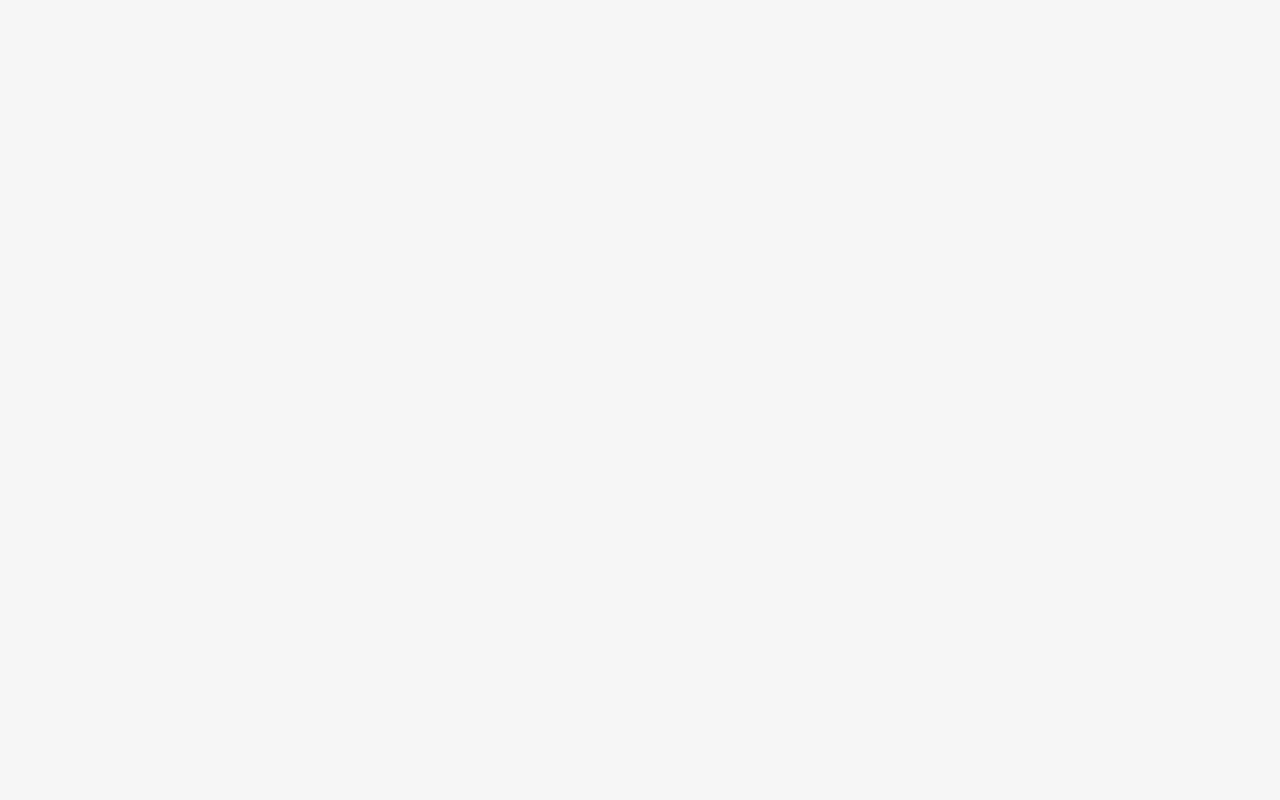
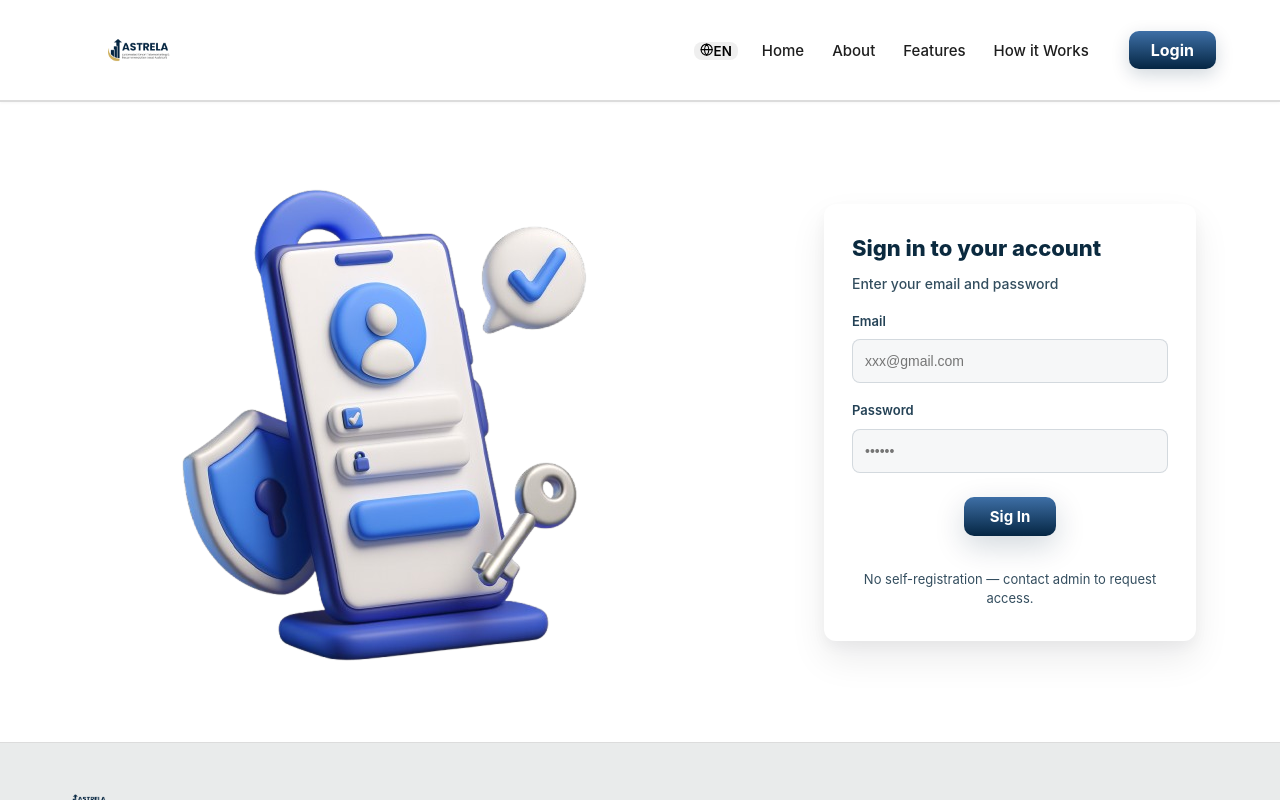
Before and after one commit to KafiRijal/Astrela-app, a React (Vite) app: page /login in a window 1280 px wide. Before the commit this address had no page. Built offline with nearby package versions, Linux system fonts and the light colour scheme.

Commit message:
feat: add Login page, HeroIllustration component, and SignInCard component

```diff
--- a/src/App.jsx
+++ b/src/App.jsx
@@ -1,6 +1,7 @@
 import React from "react";
 import LandingPage from './pages/LandingPage'
 import { BrowserRouter, Routes, Route } from "react-router-dom";
+import Login from './pages/Login'
 import "./index.css";
 
 export default function App() {
@@ -10,6 +11,7 @@ export default function App() {
       <BrowserRouter>
       <Routes>
         <Route path="/" element={<LandingPage />} />
+        <Route path="/login" element={<Login />} />
       </Routes>
     </BrowserRouter>
 
--- /dev/null
+++ b/src/components/Login/HeroIllustration/HeroIllustration.jsx
@@ -0,0 +1,12 @@
+import React from "react";
+import styles from "./HeroIllustration.module.css";
+import LoginIllustration from "../../../assets/login.png";
+
+
+export default function HeroIllustration({ alt = "Login illustration" }) {
+  return (
+    <div className={styles.wrapper} aria-hidden="true">
+      <img src={LoginIllustration} alt={alt} className={styles.image} />
+    </div>
+  );
+}
--- /dev/null
+++ b/src/components/Login/HeroIllustration/HeroIllustration.module.css
@@ -0,0 +1,18 @@
+.wrapper {
+  display: flex;
+  align-items: center;
+  justify-content: center;
+  padding: 24px;
+  box-sizing: border-box;
+}
+
+.image {
+  max-width: 520px;
+  width: 100%;
+  height: auto;
+  display: block;
+  object-fit: contain;
+  filter: none;
+  -webkit-user-drag: none;
+  user-select: none;
+}
--- /dev/null
+++ b/src/components/Login/SignInCard/SignInCard.jsx
@@ -0,0 +1,69 @@
+import React, { useState } from "react";
+import styles from "./SignInCard.module.css";
+
+export default function SignInCard({ onSignIn }) {
+  const [email, setEmail] = useState("");
+  const [password, setPassword] = useState("");
+
+  function handleSubmit(e) {
+    e.preventDefault();
+    if (onSignIn) onSignIn({ email, password });
+    else {
+      // fallback: simple debugging behaviour
+      console.log("SignIn:", { email, password });
+    }
+  }
+
+  return (
+    <aside className={styles.cardWrap}>
+      <form className={styles.card} onSubmit={handleSubmit} aria-label="Sign in">
+        <div className={styles.header}>
+          <h2 className={styles.title}>Sign in to your account</h2>
+          <p className={styles.subtitle}>Enter your email and password</p>
+        </div>
+
+        <div className={styles.field}>
+          <label className={styles.label} htmlFor="email">
+            Email
+          </label>
+          <input
+            id="email"
+            className={styles.input}
+            type="email"
+            placeholder="xxx@gmail.com"
+            value={email}
+            onChange={(e) => setEmail(e.target.value)}
+            required
+            autoComplete="email"
+          />
+        </div>
+
+        <div className={styles.field}>
+          <label className={styles.label} htmlFor="password">
+            Password
+          </label>
+          <input
+            id="password"
+            className={styles.input}
+            type="password"
+            placeholder="••••••"
+            value={password}
+            onChange={(e) => setPassword(e.target.value)}
+            required
+            autoComplete="current-password"
+          />
+        </div>
+
+        <div className={styles.actions}>
+          <button className={styles.signinBtn} type="submit">
+            Sig In
+          </button>
+        </div>
+
+        <div className={styles.note}>
+          <p>No self-registration — contact admin to request access.</p>
+        </div>
+      </form>
+    </aside>
+  );
+}
--- /dev/null
+++ b/src/components/Login/SignInCard/SignInCard.module.css
@@ -0,0 +1,128 @@
+/* SignInCard.module.css */
+.cardWrap {
+  display: flex;
+  align-items: flex-start;
+  justify-content: center;
+  padding: 24px;
+  box-sizing: border-box;
+  width: 100%;
+  max-width: 420px;
+}
+
+.card {
+  width: 100%;
+  background: #ffffff;
+  border-radius: 12px;
+  padding: 28px 28px 32px 28px;
+  box-shadow: 0 18px 36px rgba(2, 6, 23, 0.08), 0 6px 14px rgba(2, 6, 23, 0.04);
+  box-sizing: border-box;
+  display: flex;
+  flex-direction: column;
+  gap: 18px;
+}
+
+/* Header */
+.header {
+  text-align: left;
+}
+
+.title {
+  margin: 0;
+  font-size: 22px;
+  font-weight: 800;
+  color: #0b2a3f; /* deep navy */
+  letter-spacing: 0;
+}
+
+.subtitle {
+  margin: 8px 0 0 0;
+  color: #334e5f;
+  font-size: 14px;
+  font-weight: 500;
+}
+
+/* Form fields */
+.field {
+  display: flex;
+  flex-direction: column;
+  gap: 8px;
+}
+
+.label {
+  font-size: 13px;
+  color: #244256;
+  font-weight: 600;
+}
+
+.input {
+  height: 44px;
+  padding: 10px 12px;
+  border-radius: 8px;
+  border: 1px solid rgba(5, 38, 67, 0.14);
+  background: #f6f7f8;
+  outline: none;
+  font-size: 14px;
+  box-sizing: border-box;
+  transition: box-shadow 0.12s ease, border-color 0.12s ease;
+}
+
+.input:focus {
+  border-color: rgba(5, 38, 67, 0.28);
+  box-shadow: 0 6px 18px rgba(62, 111, 166, 0.07);
+}
+
+/* Actions */
+.actions {
+  display: flex;
+  justify-content: center;
+  margin-top: 6px;
+}
+
+.signinBtn {
+  background: linear-gradient(180deg, #3e6fa6, #052643);
+  color: #fff;
+  border: none;
+  padding: 10px 26px;
+  border-radius: 10px;
+  box-shadow: 0 10px 30px rgba(6, 38, 67, 0.18);
+  cursor: pointer;
+  font-weight: 700;
+  font-size: 15px;
+  transform: translateY(0);
+  transition: transform 0.14s ease, opacity 0.12s ease;
+}
+
+.signinBtn:hover {
+  transform: translateY(-3px);
+  opacity: 0.98;
+}
+
+/* Note */
+.note {
+  margin-top: 8px;
+  display: flex;
+  justify-content: center;
+  padding: 8px 4px 0;
+}
+
+.note p {
+  margin: 0;
+  color: #344e5f;
+  font-size: 13px;
+  text-align: center;
+  line-height: 1.5;
+}
+
+/* Small screens: make card narrower and center */
+@media (max-width: 880px) {
+  .cardWrap {
+    padding: 12px;
+    max-width: 560px;
+  }
+}
+
+@media (max-width: 520px) {
+  .card {
+    padding: 20px;
+  }
+}
--- /dev/null
+++ b/src/pages/Login.jsx
@@ -0,0 +1,55 @@
+import React from "react";
+import Navbar from "../components/Navbar/Navbar";
+import HeroIllustration from "../components/Login/HeroIllustration/HeroIllustration";
+import SignInCard from "../components/Login/SignInCard/SignInCard";
+import Footer from "../components/Footer/Footer";
+
+export default function Login() {
+  function handleSignIn(creds) {
+    console.log("Sign in attempted:", creds);
+  }
+
+  const mainStyle = {
+    minHeight: "calc(100vh - 160px)",
+    background: "#ffffff",
+    display: "flex",
+    alignItems: "center",
+    justifyContent: "center",
+    padding: "36px 20px",
+    boxSizing: "border-box",
+  };
+
+  const containerStyle = {
+    maxWidth: 1200,
+    width: "100%",
+    display: "grid",
+    gridTemplateColumns: "1fr 460px",
+    gap: 40,
+    alignItems: "center",
+    boxSizing: "border-box",
+  };
+
+  const columnStyle = {
+    display: "flex",
+    alignItems: "center",
+    justifyContent: "center",
+  };
+
+  return (
+    <>
+      <Navbar />
+      <main style={mainStyle}>
+        <div style={containerStyle}>
+          <div style={columnStyle}>
+            <HeroIllustration />
+          </div>
+
+          <div style={columnStyle}>
+            <SignInCard onSignIn={handleSignIn} />
+          </div>
+        </div>
+      </main>
+      <Footer />
+    </>
+  );
+}
```
